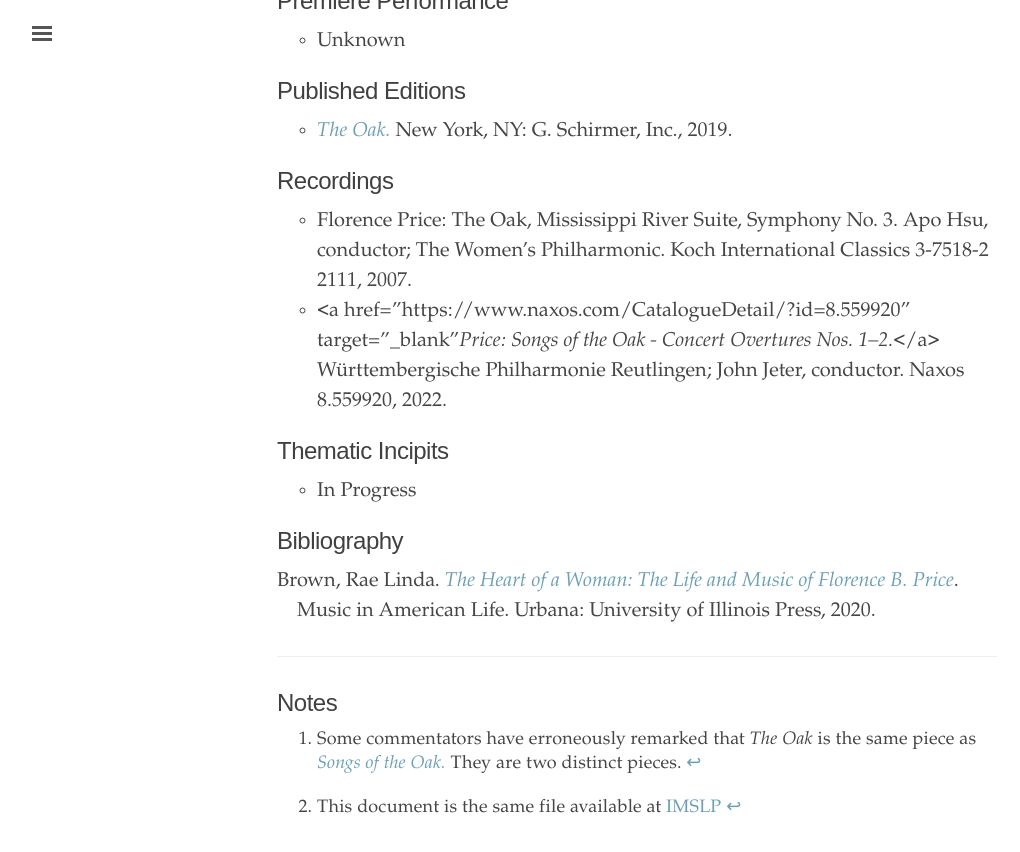
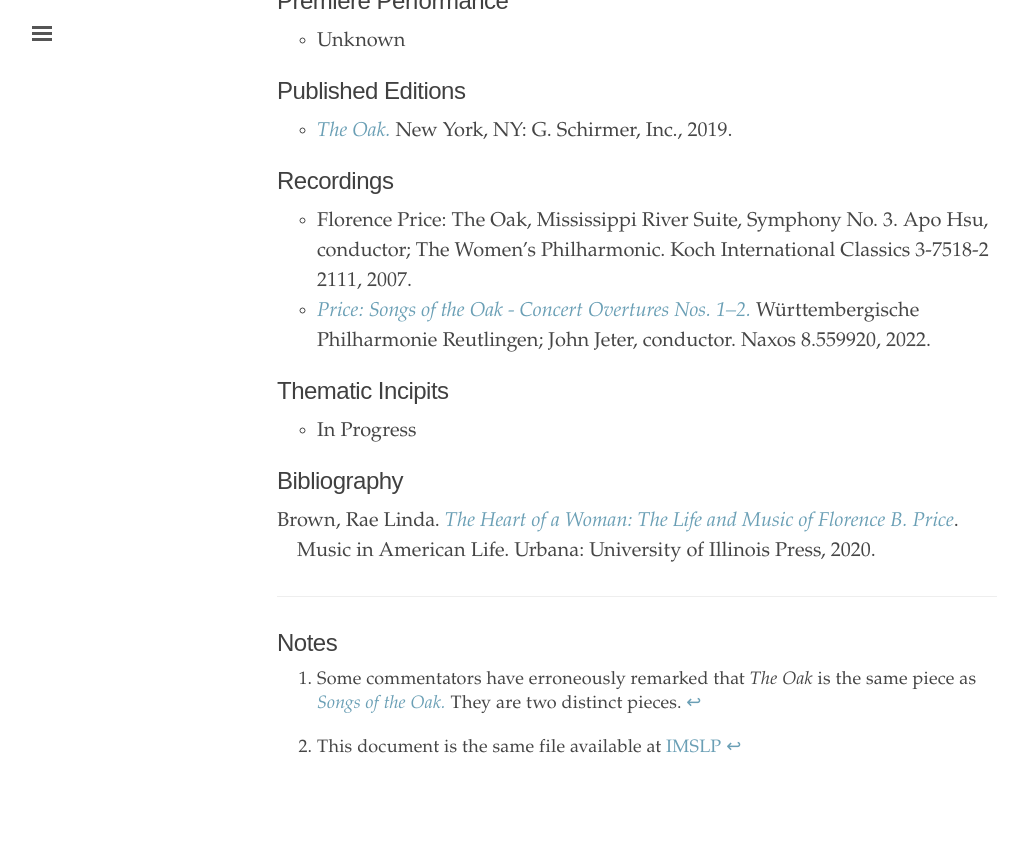
Before and after one commit to dwshadle/florence-price-catalog, a Jekyll site: the page built from _texts/price-the_oak.md, in a window 1280 px wide and 900 px high, scrolled down 1016 px. Shown: the top 852 px of the window, without its empty margins (3-1023 px from the left). Built offline with Jekyll 4.4.1, drawn with Linux system fonts in a browser that asks for light colours.

Commit message:
Update price-the_oak.md

```diff
--- a/_texts/price-the_oak.md
+++ b/_texts/price-the_oak.md
@@ -36,7 +36,7 @@
 
 ## Recordings
 - Florence Price: The Oak, Mississippi River Suite, Symphony No. 3. Apo Hsu, conductor; The Women's Philharmonic. Koch International Classics 3-7518-2 2111, 2007.
-- <a href="https://www.naxos.com/CatalogueDetail/?id=8.559920" target="_blank"*Price: Songs of the Oak - Concert Overtures Nos. 1&ndash;2.*</a> Württembergische Philharmonie Reutlingen; John Jeter, conductor. Naxos 8.559920, 2022.
+- <a href="https://www.naxos.com/CatalogueDetail/?id=8.559920" target="_blank">*Price: Songs of the Oak - Concert Overtures Nos. 1&ndash;2.*</a> Württembergische Philharmonie Reutlingen; John Jeter, conductor. Naxos 8.559920, 2022.
 
 ## Thematic Incipits
 - In Progress
```
